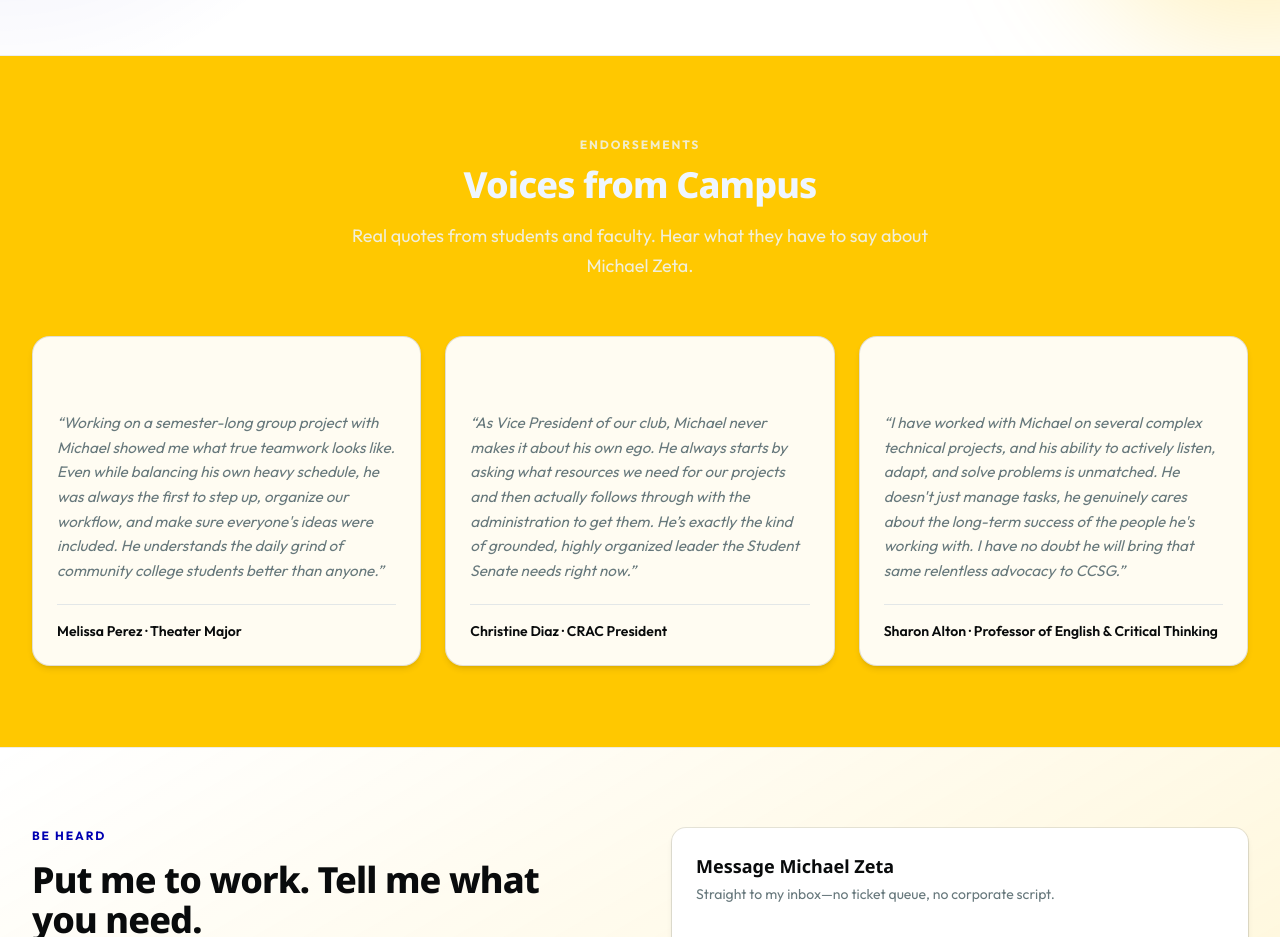
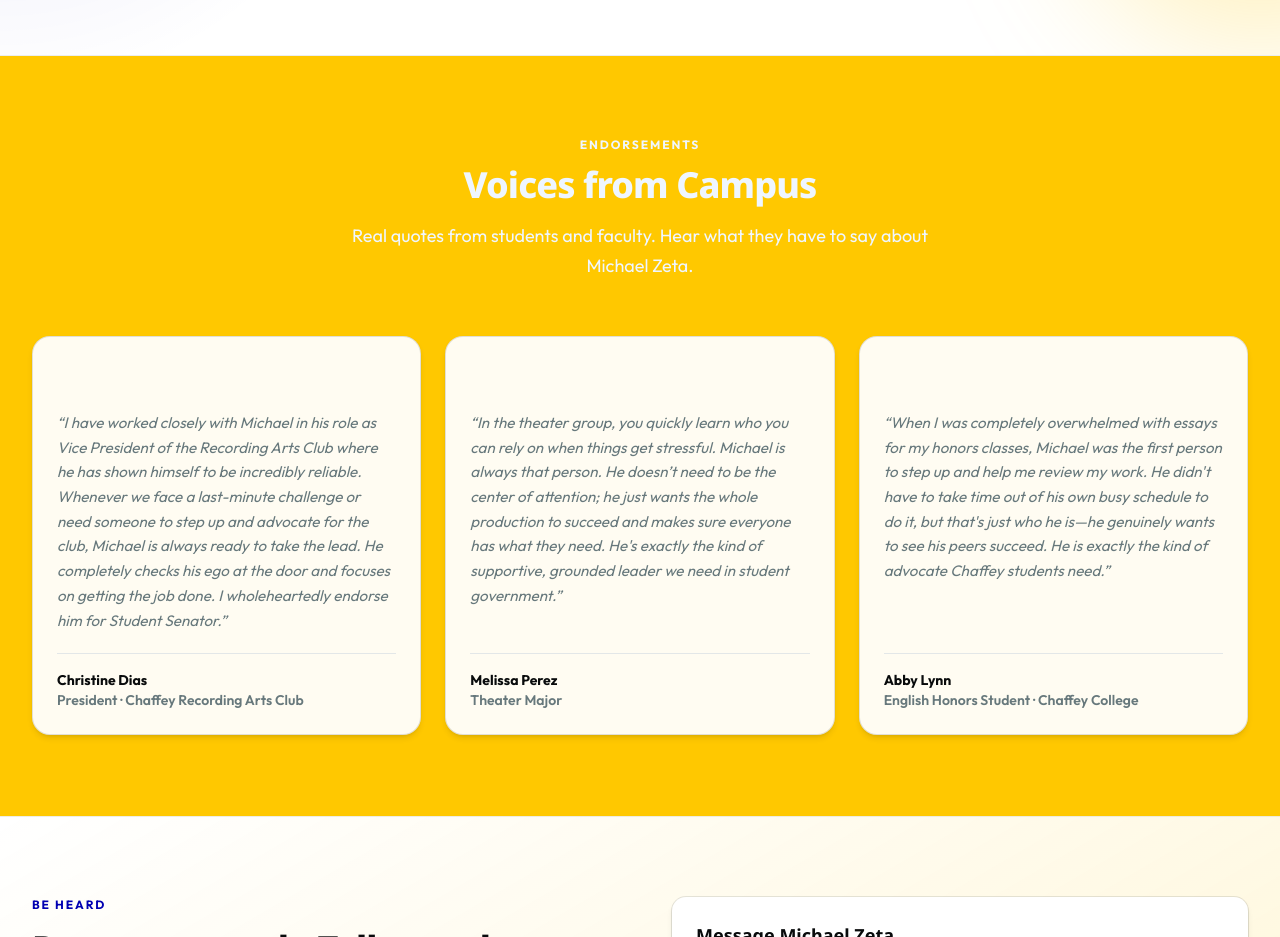
Before and after one commit to codenamezeta/senate-race, a Next.js app: page / in a window 1280 px wide. Shown: the part 4840-5777 px from the top of the page. Built offline with nearby package versions, Linux system fonts and the light colour scheme; some icons are missing.

Commit message:
Adjust testimonials content

```diff
--- a/app/globals.css
+++ b/app/globals.css
@@ -46,7 +46,7 @@
   --card-foreground: oklch(0.987 0.002 197.1);
   --popover: oklch(0.218 0.008 223.9);
   --popover-foreground: oklch(0.987 0.002 197.1);
-  --primary: oklch(0.33 0.25 260);
+  --primary: oklch(0.42 0.25 260);
   --primary-foreground: oklch(0.97 0.014 254.604);
   --secondary: oklch(0.274 0.006 286.033);
   --secondary-foreground: oklch(0.985 0 0);
--- a/components/Hero.tsx
+++ b/components/Hero.tsx
@@ -110,7 +110,7 @@ export function Hero() {
             is the easiest way to protect your money, your rights, and your
             hustle.
           </p>
-          <p className="w-full px-1 text-left text-sm leading-relaxed font-semibold text-primary/75 dark:text-blue-700">
+          <p className="w-full px-1 text-left text-sm leading-relaxed font-semibold text-primary/75 dark:text-blue-7d00">
             Receive a reminder when polls open.
           </p>
           <form
--- a/components/SiteNav.tsx
+++ b/components/SiteNav.tsx
@@ -56,7 +56,7 @@ export function SiteNav() {
             alt="Michael Zeta — Student Senator"
             width={40}
             height={40}
-            className="size-9 sm:size-10"
+            className="size-9 sm:size-10 dark:invert"
             priority
           />
           <span className="sr-only">Michael Zeta | Student Senator</span>
--- a/components/Testimonials.tsx
+++ b/components/Testimonials.tsx
@@ -4,18 +4,38 @@ import { HugeiconsIcon } from "@hugeicons/react"
 const placeholders = [
   {
     quote:
-      "Working on a semester-long group project with Michael showed me what true teamwork looks like. Even while balancing his own heavy schedule, he was always the first to step up, organize our workflow, and make sure everyone's ideas were included. He understands the daily grind of community college students better than anyone.",
-    attribution: "Melissa Perez · Theater Major",
+      "I have worked closely with Michael in his role as Vice President of the Recording Arts Club where he has shown himself to be incredibly reliable. Whenever we face a last-minute challenge or need someone to step up and advocate for the club, Michael is always ready to take the lead. He completely checks his ego at the door and focuses on getting the job done. I wholeheartedly endorse him for Student Senator.",
+    attribution: (
+      <>
+        <p className="font-bold">Christine Dias</p>
+        <p className="text-sm text-muted-foreground">
+          {" "}
+          President · Chaffey Recording Arts Club
+        </p>
+      </>
+    ),
   },
   {
     quote:
-      "As Vice President of our club, Michael never makes it about his own ego. He always starts by asking what resources we need for our projects and then actually follows through with the administration to get them. He’s exactly the kind of grounded, highly organized leader the Student Senate needs right now.",
-    attribution: "Christine Diaz · CRAC President",
+      "In the theater group, you quickly learn who you can rely on when things get stressful. Michael is always that person. He doesn’t need to be the center of attention; he just wants the whole production to succeed and makes sure everyone has what they need. He's exactly the kind of supportive, grounded leader we need in student government.",
+    attribution: (
+      <>
+        <p className="font-bold">Melissa Perez</p>
+        <p className="text-sm text-muted-foreground"> Theater Major</p>
+      </>
+    ),
   },
   {
     quote:
-      "I have worked with Michael on several complex technical projects, and his ability to actively listen, adapt, and solve problems is unmatched. He doesn't just manage tasks, he genuinely cares about the long-term success of the people he's working with. I have no doubt he will bring that same relentless advocacy to CCSG.",
-    attribution: "Sharon Alton · Professor of English & Critical Thinking",
+      "When I was completely overwhelmed with essays for my honors classes, Michael was the first person to step up and help me review my work. He didn't have to take time out of his own busy schedule to do it, but that's just who he is—he genuinely wants to see his peers succeed. He is exactly the kind of advocate Chaffey students need.",
+    attribution: (
+      <>
+        <p className="font-bold">Abby Lynn</p>
+        <p className="text-sm text-muted-foreground">
+          English Honors Student · Chaffey College
+        </p>
+      </>
+    ),
   },
 ] as const
 
@@ -28,7 +48,7 @@ export function Testimonials() {
     >
       <div className="mx-auto max-w-7xl px-4 sm:px-6 lg:px-8">
         <div className="mx-auto max-w-2xl text-center">
-          <p className="text-xs font-bold tracking-[0.16em] text-primary-foreground/80 uppercase">
+          <p className="text-xs font-bold tracking-[0.16em] text-primary-foreground uppercase">
             Endorsements
           </p>
           <h2
@@ -37,15 +57,15 @@ export function Testimonials() {
           >
             Voices from Campus
           </h2>
-          <p className="mt-4 text-base leading-relaxed text-pretty text-primary-foreground/85 md:text-lg">
+          <p className="mt-4 text-base leading-relaxed text-pretty text-primary-foreground md:text-lg">
             Real quotes from students and faculty. Hear what they have to say
             about Michael Zeta.
           </p>
         </div>
 
         <ul className="mt-12 grid list-none gap-6 md:mt-14 md:grid-cols-3 md:gap-5 lg:gap-6">
-          {placeholders.map((item) => (
-            <li key={item.attribution}>
+          {placeholders.map((item, index) => (
+            <li key={index}>
               <figure className="flex h-full flex-col rounded-2xl border border-foreground/12 bg-background/95 p-6 shadow-md backdrop-blur-sm dark:border-border/80 dark:bg-card/95 dark:shadow-lg">
                 <div
                   className="mb-4 text-primary dark:text-blue-400"
```
